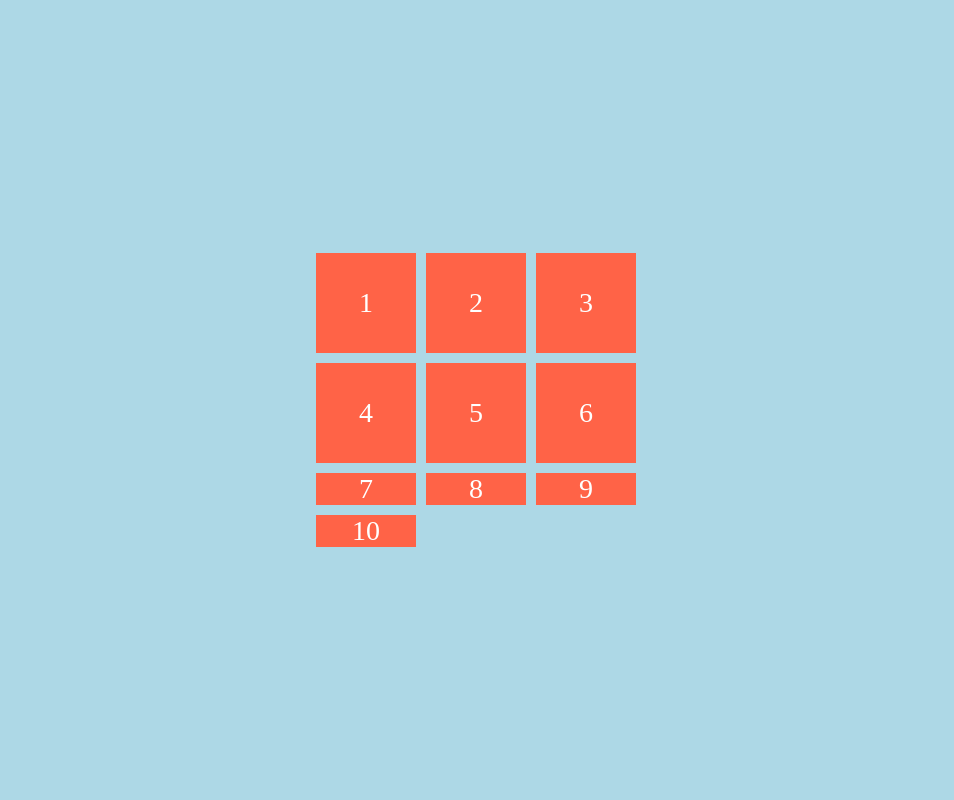
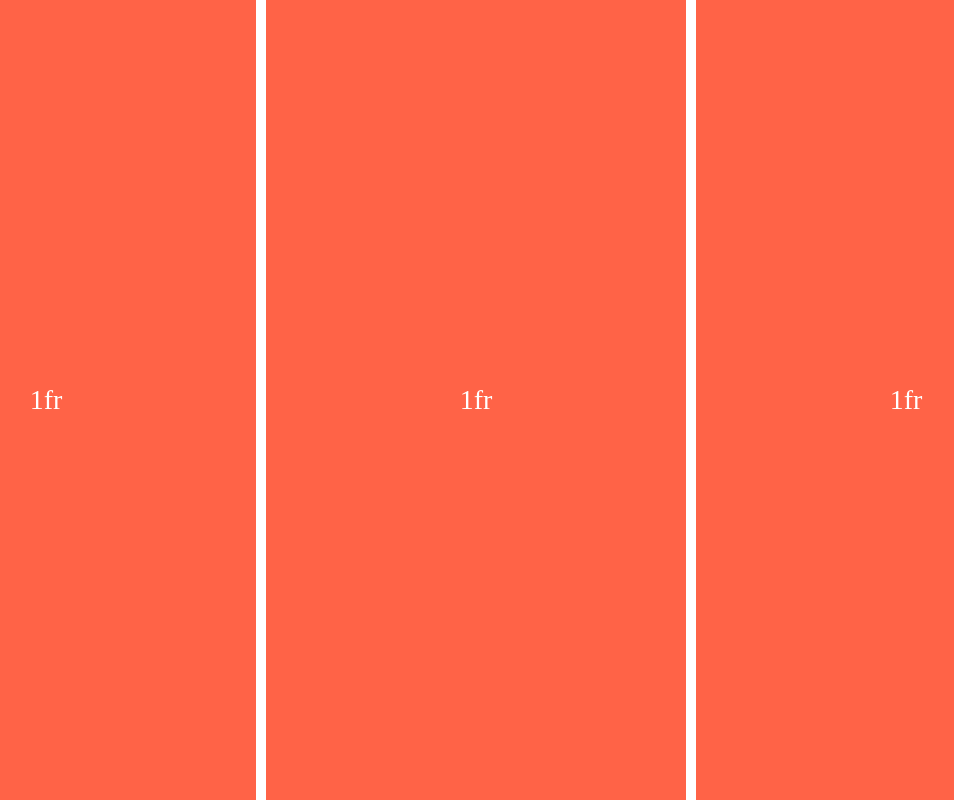
Before and after one commit to daveryu/css-layout-masterclass, a website built with Vite: page index.html in a window 1280 px wide. Shown: the whole page, without its empty margins (164-1118 px from the left). Built offline with nearby package versions, Linux system fonts and the light colour scheme.

Commit message:
3.9_sizing_minmax

```diff
--- a/index.html
+++ b/index.html
@@ -8,16 +8,9 @@
   </head>
   <body>
     <div class="father">
-      <div class="child">1</div>
-      <div class="child">2</div>
-      <div class="child">3</div>
-      <div class="child">4</div>
-      <div class="child">5</div>
-      <div class="child">6</div>
-      <div class="child">7</div>
-      <div class="child">8</div>
-      <div class="child">9</div>
-      <div class="child">10</div>
+      <div class="child">1fr</div>
+      <div class="child">1fr</div>
+      <div class="child">1fr</div>
     </div>
   </body>
 </html>
--- a/src/style.css
+++ b/src/style.css
@@ -6,12 +6,8 @@ body {
     display: grid;
     gap: 10px;
     height: 100vh;
-    grid-template-columns: repeat(3, 100px);
-    grid-template-rows: repeat(2, 100px);
-    background-color: lightblue;
-    /* align-content: center;
-    justify-content: center; */
-    place-content: center;
+    /* grid-template-columns: 1fr minmax(250px, 1fr) 1fr; */
+    grid-template-columns: repeat(3, minmax(200px, 1fr));
 }
 
 .child {
```
